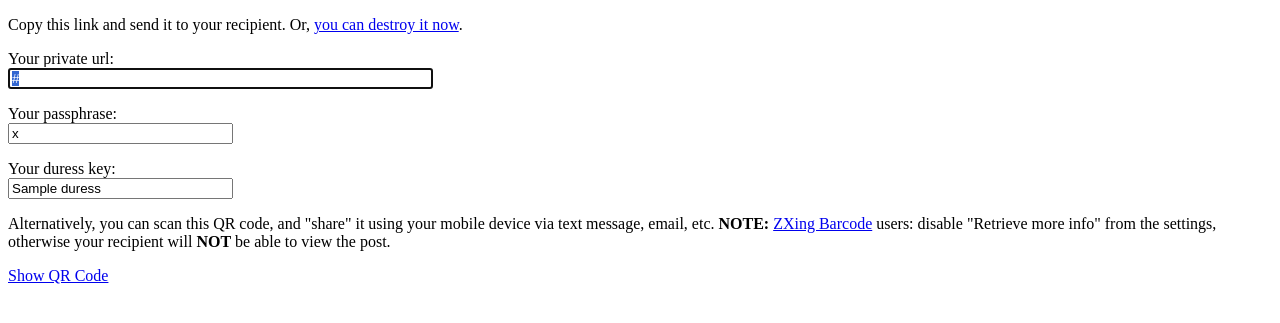
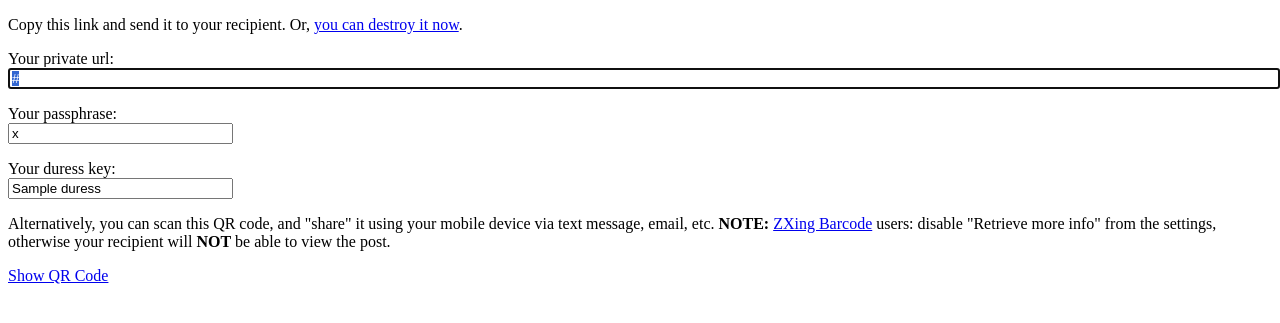
Before and after one commit to atoponce/d-note, a Python web app: template templates/post.html in a window 1280 px wide. Shown: the part 26-349 px from the top of the page. Run offline with Jinja, Linux system fonts and the light colour scheme; the template is opened without the code that fills it: most values are stand-ins (such as "Sample title", 1, 10 or a date in 2020).

Commit message:
meh. just set the width to 100% and be done with it

```diff
--- a/templates/post.html
+++ b/templates/post.html
@@ -16,7 +16,7 @@
     url_for('fetch_url', random_url=random, _external=True) }}">you can destroy
     it now</a>.</p>
     <p>Your private url:<br/>
-    <input id="note" size="50" readonly="readonly" type="text" value="{{
+    <input id="note" style="width: 100%;" readonly="readonly" type="text" value="{{
     url_for('fetch_url', random_url=random, _external=True) }}"/></p>
     {% if passphrase %}
     <p>Your passphrase:<br/>
```
